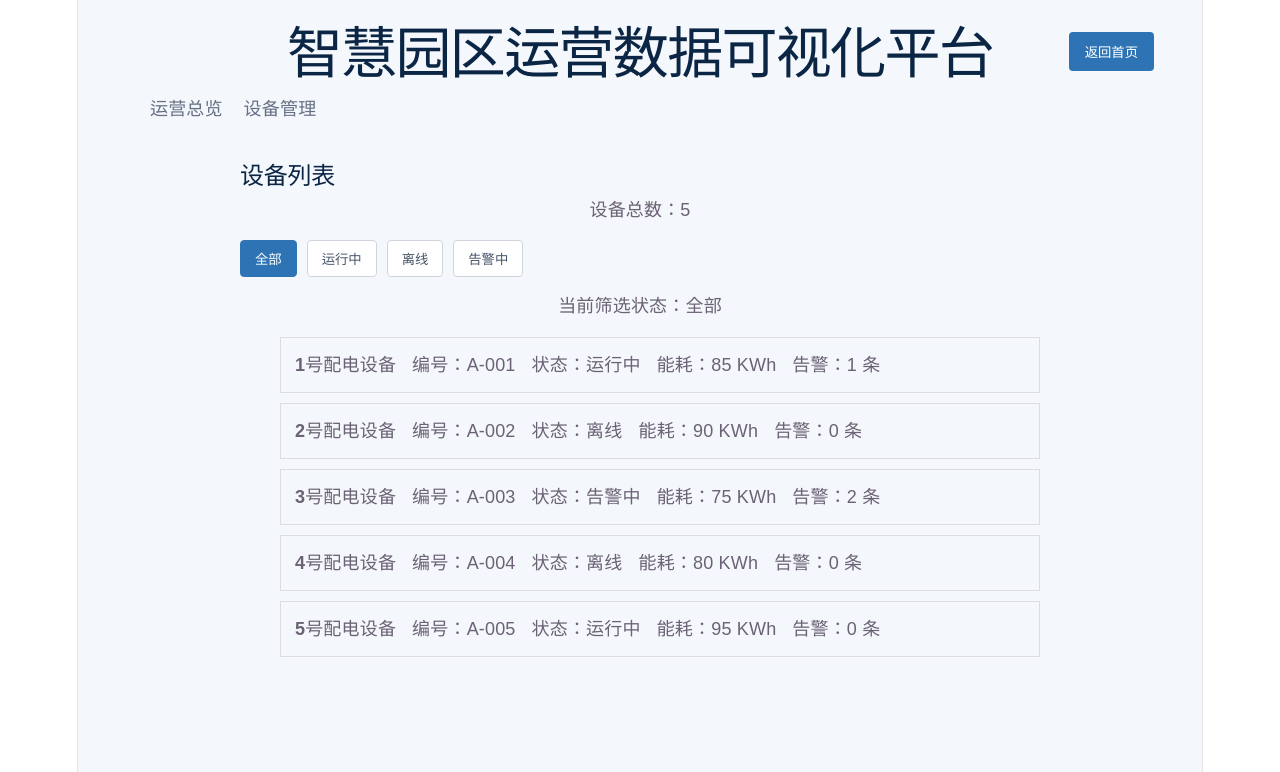
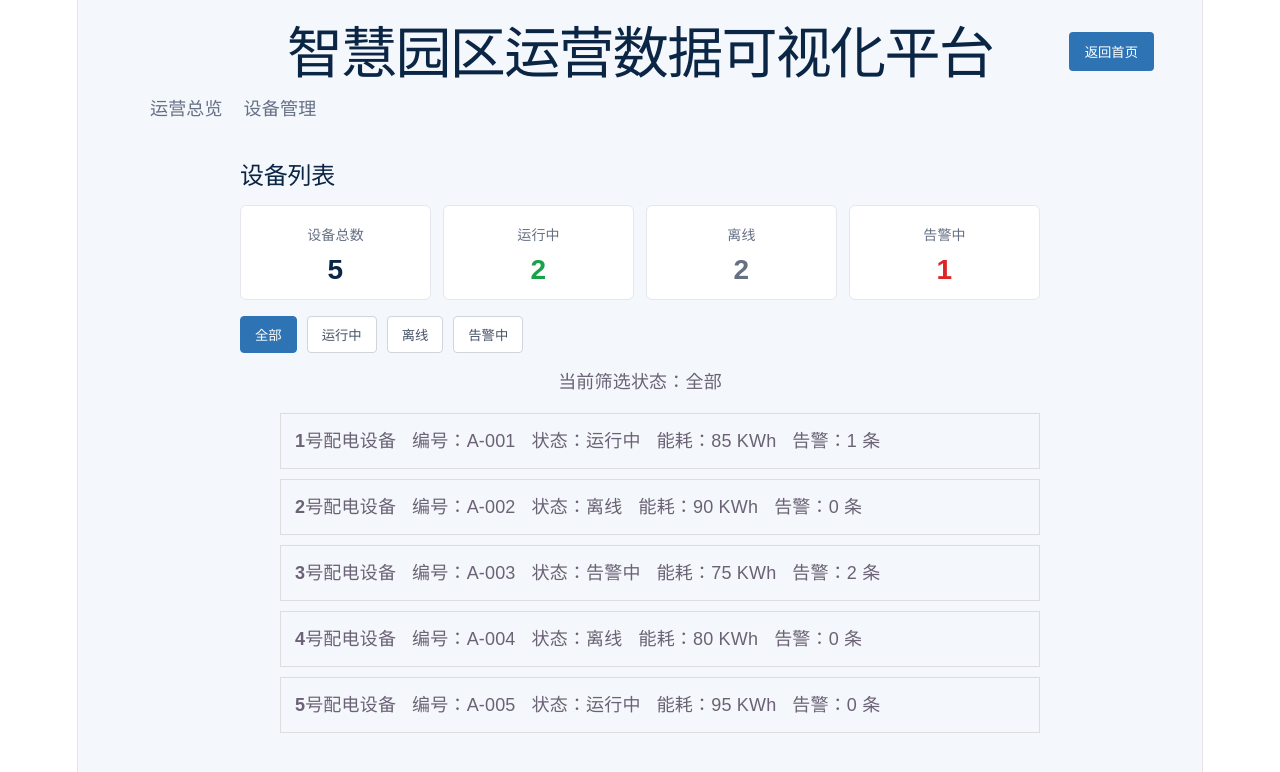
Before and after one commit to 3273352747/smart-park-dashboard, a Vue app: page / in a window 1280 px wide. Both pictures are taken after a click on the button "进入系统". Shown: the top 772 px of the page. Built offline with nearby package versions, Linux system fonts and the light colour scheme.

Commit message:
feat: add statistical cards features

```diff
--- a/src/components/DeviceList.vue
+++ b/src/components/DeviceList.vue
@@ -19,12 +19,46 @@ const filteredDevices = computed(() => {
     return device.status === activeStatus.value
   })
 })
+
+const totalDevices = computed(() => deviceManager.length)
+
+const runningCount = computed(() => {
+  return deviceManager.filter((device) => device.status === '运行中').length
+})
+
+const offlineCount = computed(() => {
+  return deviceManager.filter((device) => device.status === '离线').length
+})
+
+const alarmingCount = computed(() =>{
+  return deviceManager.filter((device) => device.status === '告警中').length
+})
 </script>
 
 <template>
   <main>
     <h2 class="section-title">设备列表</h2>
-    <p>设备总数：{{ deviceManager.length }}</p>
+    <div class="stats-grid">
+      <div class="stat-card">
+        <span>设备总数</span>
+        <strong>{{ totalDevices }}</strong>
+      </div>
+
+      <div class="stat-card running">
+        <span>运行中</span>
+        <strong>{{ runningCount }}</strong>
+      </div>
+
+      <div class="stat-card offline">
+        <span>离线</span>
+        <strong>{{ offlineCount }}</strong>
+      </div>
+
+      <div class="stat-card alarming">
+        <span>告警中</span>
+        <strong>{{ alarmingCount }}</strong>
+      </div>
+    </div>
 
     <div class="filter-bar">
       <button v-for="status in statusOptions" :key="status" class="filter-button" :class="{active: activeStatus === status}" @click="activeStatus = status">{{status}}</button>
@@ -86,4 +120,43 @@ li{
   background: #2e74b5;
   border-color: #2e74b5;
 }
+
+.stats-grid{
+  display: grid;
+  grid-template-columns: repeat(4,1fr);
+  gap: 12px;
+  margin: 16px 0;
+}
+
+.stat-card{
+  padding: 16px;
+  background: #fff;
+  border: 1px solid #e4e7ec;
+  border-radius: 6px;
+}
+
+.stat-card span{
+  display: block;
+  color: #667085;
+  font-size: 14px;
+}
+
+.stat-card strong{
+  display: block;
+  margin-top: 8px;
+  color: #0b2545;
+  font-size: 28px;
+}
+
+.running strong{
+  color: #16a34a;
+}
+
+.offline strong{
+  color: #667085;
+}
+
+.alarming strong{
+  color: #dc2626;
+}
 </style>
```
